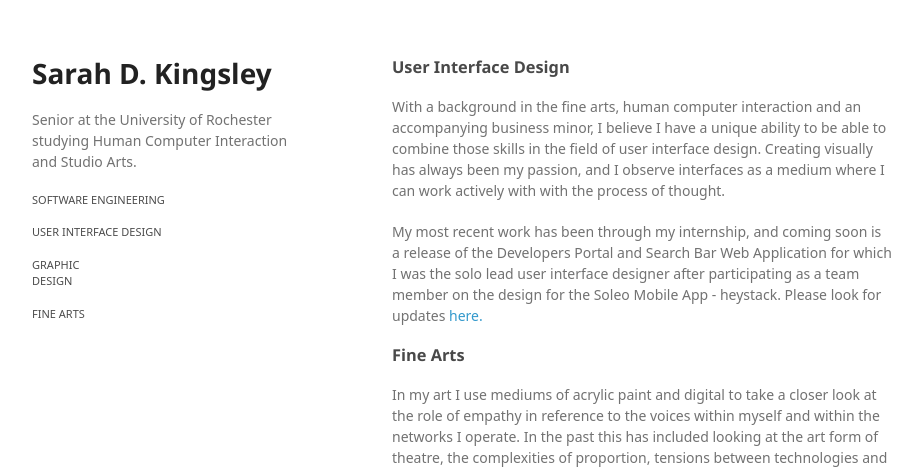
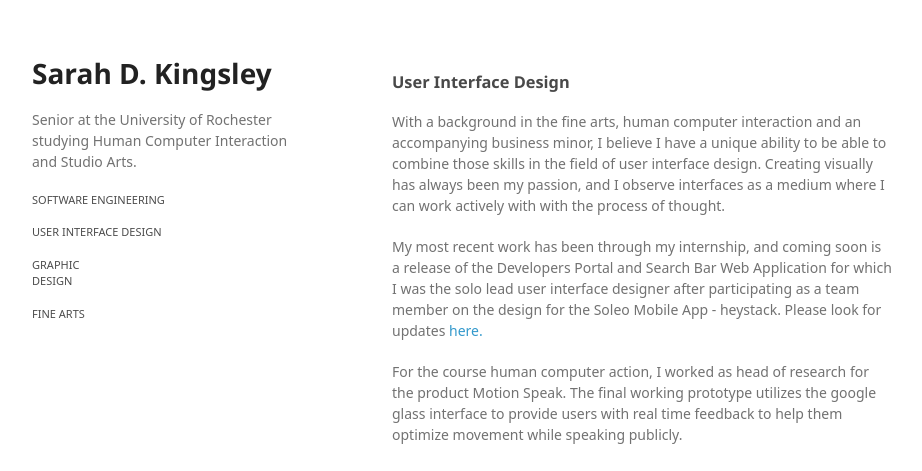
Before and after one commit to sdkingsley/sdkingsley.github.io, a PHP site: page / in a window 1280 px wide. Shown: the top 471 px of the page, without its empty margins (178-1100 px from the left). Run offline with PHP 8.4, Linux system fonts and the light colour scheme; some libraries are stand-ins or nearby versions; some web fonts are replaced.

Commit message:
Updating Info

```diff
--- a/index.html
+++ b/index.html
@@ -42,6 +42,12 @@
 
     <p>My most recent work has been through my internship, and coming soon is a release of the Developers Portal and Search Bar Web Application for which I was the solo lead user interface designer after participating as a team member on the design for the Soleo Mobile App - heystack. Please look for updates<a href="https://developer.soleo.com/"> here.</a>
 
+    <p>For the course human computer action, I worked as head of research for the product Motion Speak. The final working prototype utilizes the google glass interface to provide users with real time feedback to help them optimize movement while speaking publicly.</p>
+    <iframe width="560" height="315" src="https://www.youtube.com/embed/zyTiBGdInUE?list=PL5aTD63kf1EB3wzBrkOvyl2HqnQX_DziS" frameborder="0" allowfullscreen></iframe>
+
+    <p>For a current work in progress, I am the lead user experience designer for a new social media app through an entrepreneurial program at the University of Rochester.</p>
+    <iframe src="https://docs.google.com/presentation/d/1tvR0AEh8CpiMf0wkhTIFu08h2xArQmfk8wbtbnLf3ww/embed?start=false&loop=false&delayms=3000" frameborder="0" width="560" height="315" allowfullscreen="true" mozallowfullscreen="true" webkitallowfullscreen="true"></iframe>
+
     </div><!--userinterface-->
 
     <div id="finearts">
@@ -80,14 +86,14 @@
 
     <p>At the University of Rochester I am fulfilling a bachelor of arts degree in human computer interaction. Through this course of study I have learned many skills, my main proficiencies being in Java, web development, mobile development and user experience research.</p>
 
-    <p class="view"><a href="https://github.com/sdkingsley">View My GitHub Profile</a> to see some of my recent work in web and iOS</p>
+    <p class="view"><a href="https://github.com/sdkingsley">View My GitHub Profile</a> to see some of my recent work in web and iOS.</p>
     <p>The<a href="https://play.google.com/store/apps/details?id=com.soleo.api.android.localsearch.nlp&hl=en"> heystack mobile app</a> was one of my most recent software engineering projects where I worked as in android studio to implement much of the front end design and interactions of the app.</p>
     </div><!--softwareengineering-->
 
     <div id="graphicdesign">
     <h3><a id="creating-pages-manually" class="anchor" href="#creating-pages-manually" aria-hidden="true"><span aria-hidden="true" class="octicon octicon-link"></span></a>Graphic Design and Marketing</h3>
 
-    <p>I am proficient in the Adobe Suite, with an equal preference between Illustrator and Photoshop. With these tools I have had opportunities to create print and social media campaigns through a full time internship under the head of marketing at IP.com. I have also had the opportunity to be a leader in communications for three different student organizations.</p>
+    <p>I am proficient in the Adobe Suite, with an equal preference between Illustrator and Photoshop. With these tools I have had opportunities to create print and social media campaigns through a full time internship under the head of marketing at IP.com and complete graphic design marketime materials at my current part time job. I am also an exective board member for communications currently for two different student organizations, and have done design for two other groups in the past.</p>
 
     <div id="lightbox-wrapper">
         <ul class="gallery">
--- a/stylesheets/styles.css
+++ b/stylesheets/styles.css
@@ -83,6 +83,10 @@ h2 {
   color:#393939;
 }
 
+h3 {
+  padding-top: 15px;
+}
+
 h3, h4, h5, h6 {
   color:#494949;
 }
@@ -155,6 +159,11 @@ th {
 
 img {
   max-width:100%;
+}
+
+iframe {
+  max-width:100%;
+  margin: 12px;
 }
 
 header {
```
